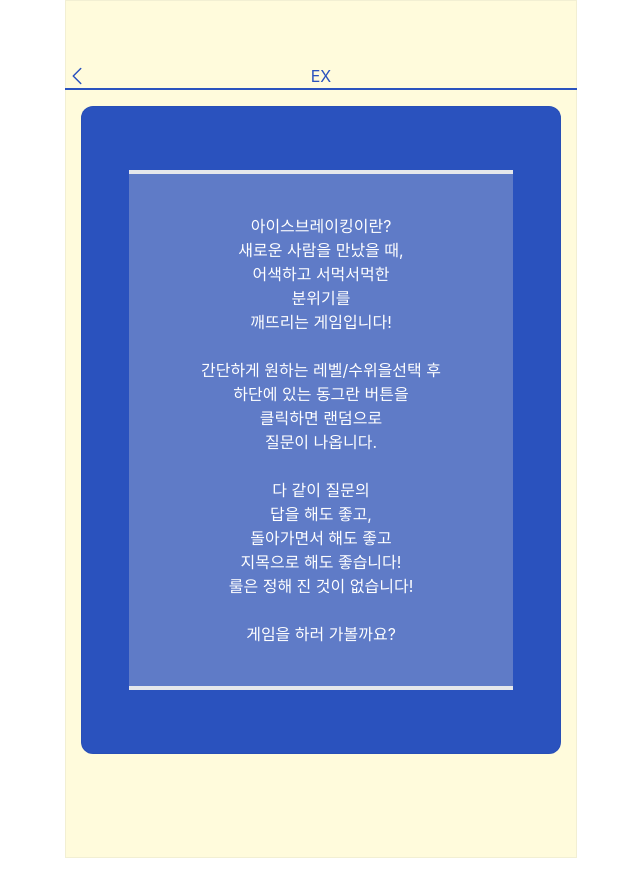
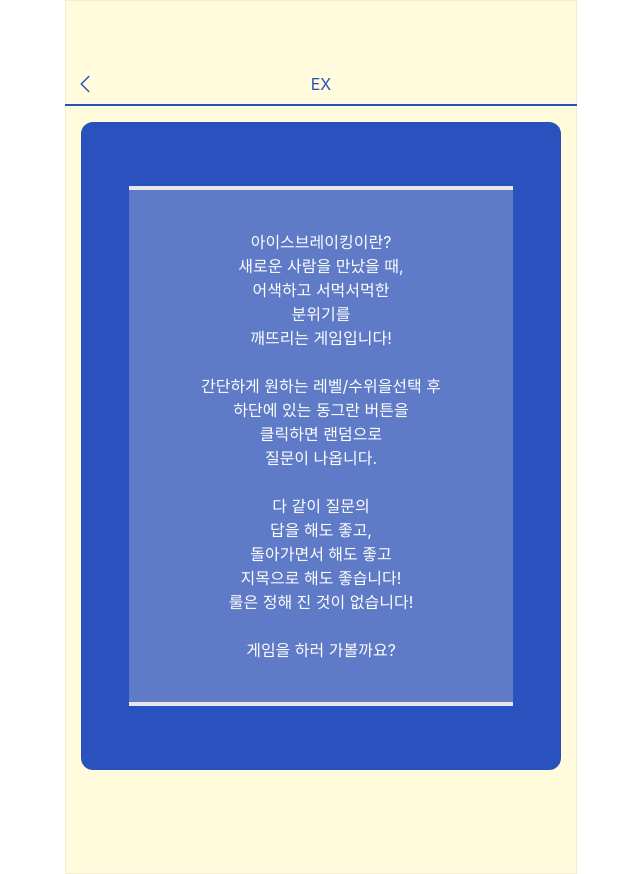
Before and after one commit to HyeGyeongLee/icebreaking, a Next.js app: page /icebreak/question in a window 1280 px wide. Shown: the whole page, without its empty margins (319-959 px from the left). Built offline with nearby package versions, Linux system fonts and the light colour scheme.

Commit message:
타이틀 padding 수정

```diff
--- a/pages/icebreak/question.tsx
+++ b/pages/icebreak/question.tsx
@@ -11,8 +11,8 @@ export default function Question() {
     return (
         <div className="bg-[#FFFBDC] lg:mx-96 py-2 text-center ring-1 ring-inset ring-gray-900/5 lg:flex lg:flex-col lg:justify-center lg:py-16">
 
-        <div className="grid grid-cols-3 place-content-center">
-        <svg xmlns="http://www.w3.org/2000/svg" fill="none" viewBox="0 0 24 24" stroke-width="1.5" stroke="currentColor" className="w-6 h-6 text-[#2A52BE]">
+        <div className="grid grid-cols-3 place-content-center py-2">
+        <svg xmlns="http://www.w3.org/2000/svg" fill="none" viewBox="0 0 24 24" stroke-width="1.5" stroke="currentColor" className="w-6 h-6 text-[#2A52BE] ml-2">
             <path stroke-linecap="round" stroke-linejoin="round" d="M15.75 19.5L8.25 12l7.5-7.5" />
         </svg>
 
```
